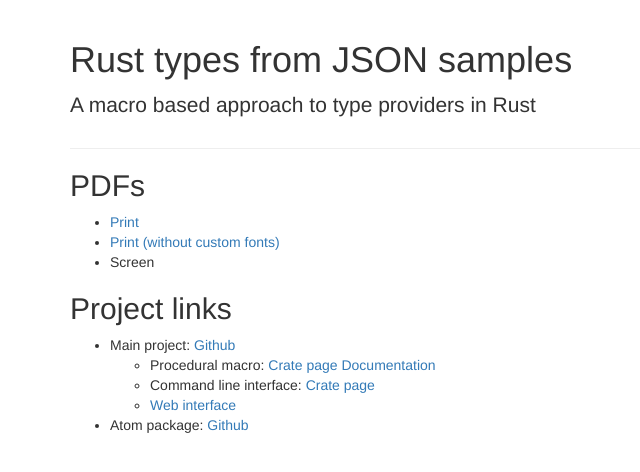
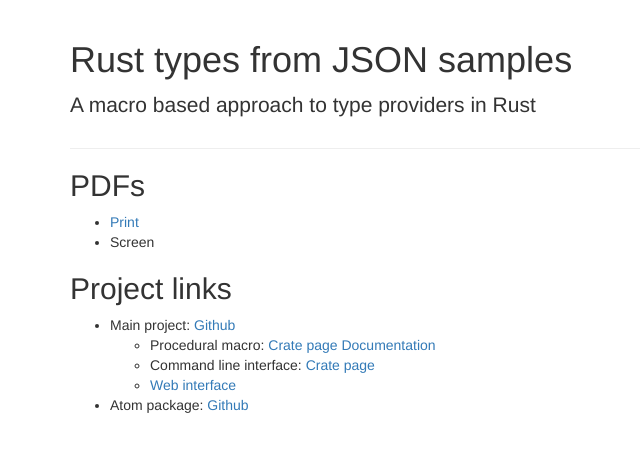
Before and after one commit to evestera/thesis, a plain HTML site: page index.html in a window 1280 px wide. Shown: the whole page, without its empty margins (0-640 px from the left). Drawn offline with nearby package versions, Linux system fonts and the light colour scheme.

Commit message:
Remove generation for no-fonts.pdf

```diff
--- a/index.html
+++ b/index.html
@@ -16,7 +16,6 @@
       <h2>PDFs</h2>
       <ul>
         <li><a href="main.pdf">Print</a></li>
-        <li><a href="nofonts.pdf">Print (without custom fonts)</a></li>
         <li>Screen</li>
       </ul>
 
```
Also changed, not shown: 6 other files.
